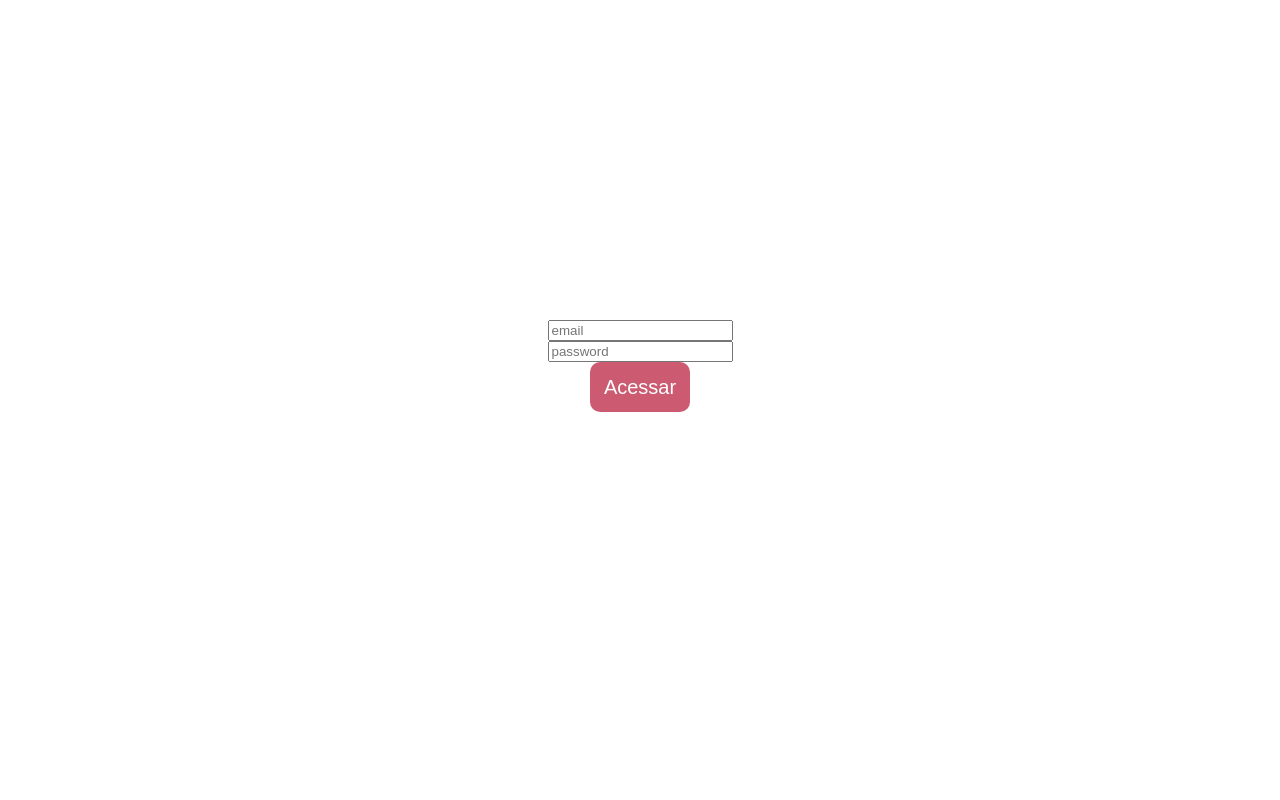
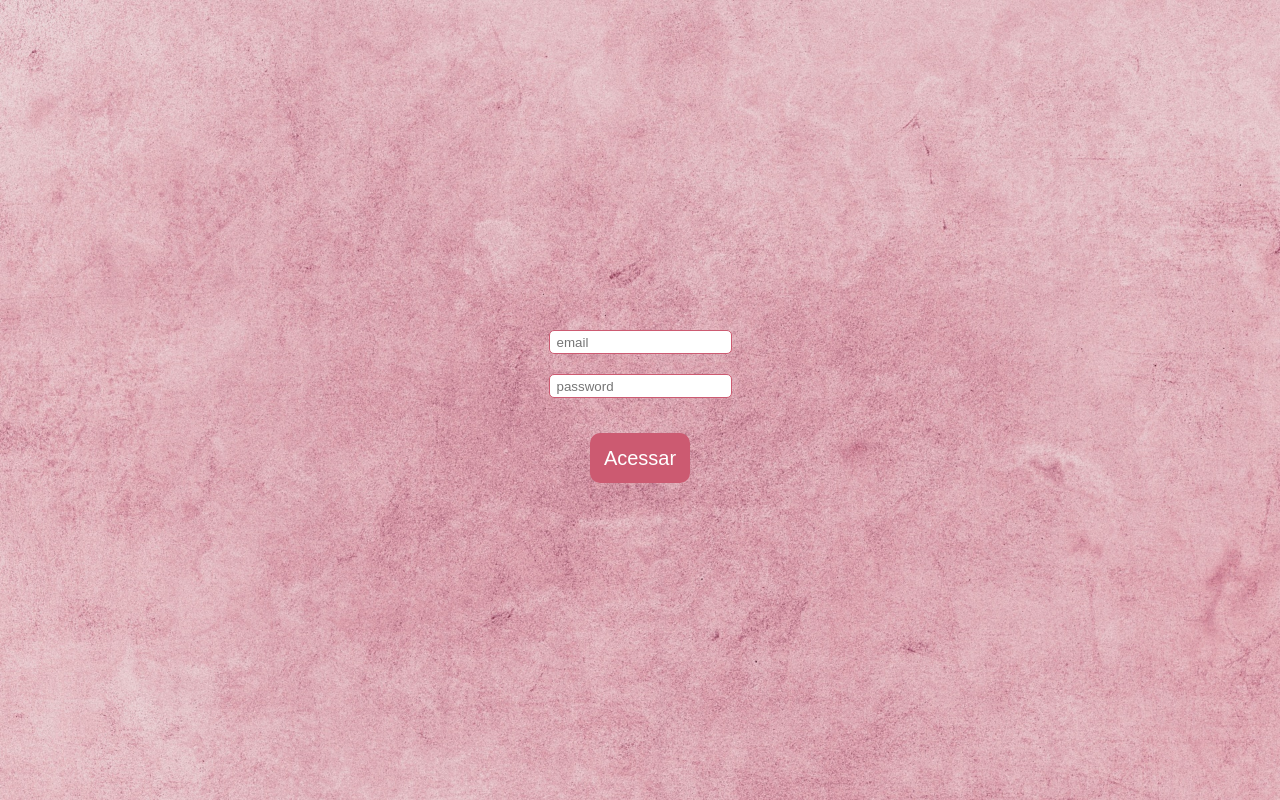
Before and after one commit to andrewsmatsubara/event-list-full-stack-project, a React (Create React App) app in the folder client/: page / in a window 1280 px wide. Built offline with nearby package versions, Linux system fonts and the light colour scheme.

Commit message:
Input styled component created and background-image put in Login Page

```diff
--- /dev/null
+++ b/client/src/components/Input.jsx
@@ -0,0 +1,19 @@
+import styled from "styled-components"
+
+export const Input = styled.input`
+  border: #CC5A71 1px solid;
+  border-radius: 5px;
+  height: 20px;
+  transition: transform .2s;
+
+  &:hover {
+    transform: scale(1.1);
+  }
+
+  ::placeholder {
+    display: flex;
+    height: 100%;
+    width: 100%;
+    padding: 5px;
+  }
+`
--- a/client/src/pages/Login.jsx
+++ b/client/src/pages/Login.jsx
@@ -1,12 +1,14 @@
 import { Button } from '../components/Button'
+import { Input } from '../components/Input'
 import '../style/Login.css'
 
 export const Login = () => {
   return (
     <div className='login-page'>
       <form className='login-form'>
-        <input type='text' placeholder='email' />
-        <input type='password' placeholder='password' />
+        <Input type='text' placeholder='email'
+         />
+        <Input type='password' placeholder='password' />
         <Button>Acessar</Button>
       </form>
     </div>
--- a/client/src/style/Login.css
+++ b/client/src/style/Login.css
@@ -1,6 +1,11 @@
 .login-page {
   display: flex;
   justify-content: center;
+  background-image: url('../images//background-wallpaper-aged-pink.jpg');
+  background-size: cover;
+  position: absolute;
+  width: 100%;
+  height: 100%;
 }
 
 .login-form {
@@ -9,3 +14,11 @@
   align-items: center;
   margin-top: 25%;
 }
+
+.login-form button {
+  margin-top: 25px;
+}
+
+.login-form input {
+  margin: 10px;
+}
```
Also changed, not shown: client/src/images/background-wallpaper-aged-pink.jpg (added).
